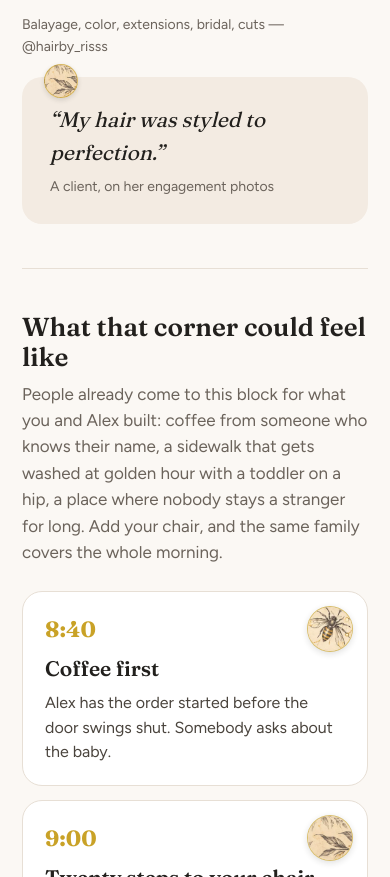
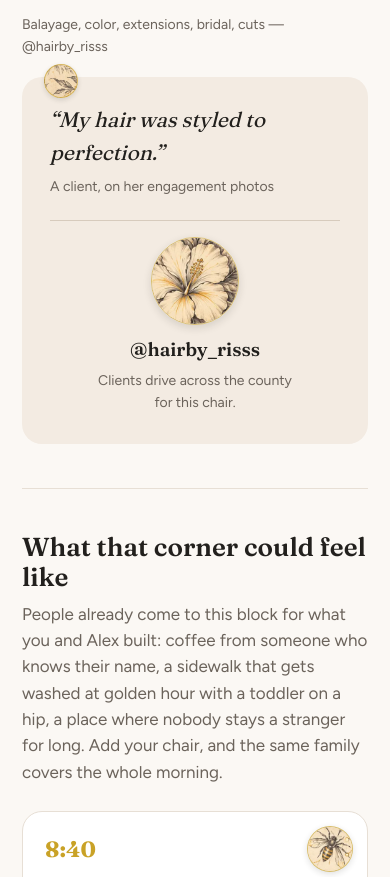
Before and after one commit to jake-hess/hdlaser-site, a plain HTML site: page marisa/index.html in a window 390 px wide. Shown: the part 3115-3992 px from the top of the page. Drawn offline with Linux system fonts and the light colour scheme.

Commit message:
Marisa's page: balance the client quote with her handle on the right
The quote box in the work section is now two halves: the client quote
on the left, and on the right a hibiscus medallion, @hairby_risss
linked to Instagram, and a line about clients crossing the county.
Stacks on phones.

Co-Authored-By: Claude Fable 5.1 <noreply@anthropic.com>
Claude-Session: https://claude.ai/code/session_01PGrEChh5nUAVCFA4HAvhiZ

```diff
--- a/marisa/index.html
+++ b/marisa/index.html
@@ -33,6 +33,12 @@ section{padding:44px 0;border-top:1px solid var(--line)}
 .quote{background:var(--soft);border-radius:20px;padding:26px 28px;margin:0}
 .quote p{font-family:Fraunces,Georgia,serif;font-size:21px;font-style:italic;margin:0 0 8px}
 .quote footer{font-size:14px;color:var(--muted)}
+.quote-split{display:grid;grid-template-columns:1.5fr 1fr;gap:22px;align-items:center}
+.quote-side{display:flex;flex-direction:column;align-items:center;text-align:center;gap:6px;text-decoration:none;color:var(--ink);border-left:1px solid rgba(90,58,27,.18);padding:6px 0 6px 22px}
+.quote-side img{width:88px;height:88px;border-radius:50%;object-fit:cover;border:1.5px solid rgba(201,162,39,.6);box-shadow:0 3px 8px rgba(34,32,29,.14);margin-bottom:4px}
+.quote-side b{font-family:Fraunces,Georgia,serif;font-size:19px;font-weight:600}
+.quote-side span{font-size:14px;color:var(--muted);max-width:22ch}
+.quote-side:hover img{transform:rotate(-6deg) scale(1.05);transition:transform .25s}
 
 .work{display:grid;grid-template-columns:1fr;gap:14px}
 .work img{width:100%;border-radius:18px;display:block}
@@ -168,7 +174,8 @@ footer.page{padding:30px 0 60px;color:var(--muted);font-size:13px;text-align:cen
 }
 @media print{#parade{display:none}}
 @media (max-width:760px){
-  .hero-grid,.calc-grid,.cards,.work,.day,.family{grid-template-columns:1fr}
+  .hero-grid,.calc-grid,.cards,.work,.day,.family,.quote-split{grid-template-columns:1fr}
+  .quote-side{border-left:0;border-top:1px solid rgba(90,58,27,.18);padding:16px 0 4px}
   .family figure{max-width:360px;margin:0 auto}
   .hero-grid img{border-radius:24px;max-width:340px;margin:0 auto}
   .calc{padding:22px}
@@ -225,9 +232,16 @@ footer.page{padding:30px 0 60px;color:var(--muted);font-size:13px;text-align:cen
       <img src="/assets/marisa-work-grid.jpg" alt="A grid of Marisa's balayage, blonding, and bridal styling work">
       <figcaption>Balayage, color, extensions, bridal, cuts &mdash; @hairby_risss</figcaption>
     </figure>
-    <blockquote class="quote" style="margin-top:20px">
-      <p>&ldquo;My hair was styled to perfection.&rdquo;</p>
-      <footer>A client, on her engagement photos</footer>
+    <blockquote class="quote quote-split" style="margin-top:20px">
+      <div>
+        <p>&ldquo;My hair was styled to perfection.&rdquo;</p>
+        <footer>A client, on her engagement photos</footer>
+      </div>
+      <a class="quote-side" href="https://www.instagram.com/hairby_risss/" target="_blank" rel="noopener">
+        <img src="/assets/ink-hibiscus.webp" alt="">
+        <b>@hairby_risss</b>
+        <span>Clients drive across the county for this chair.</span>
+      </a>
     </blockquote>
   </section>
   <!-- /edit:work -->
```
